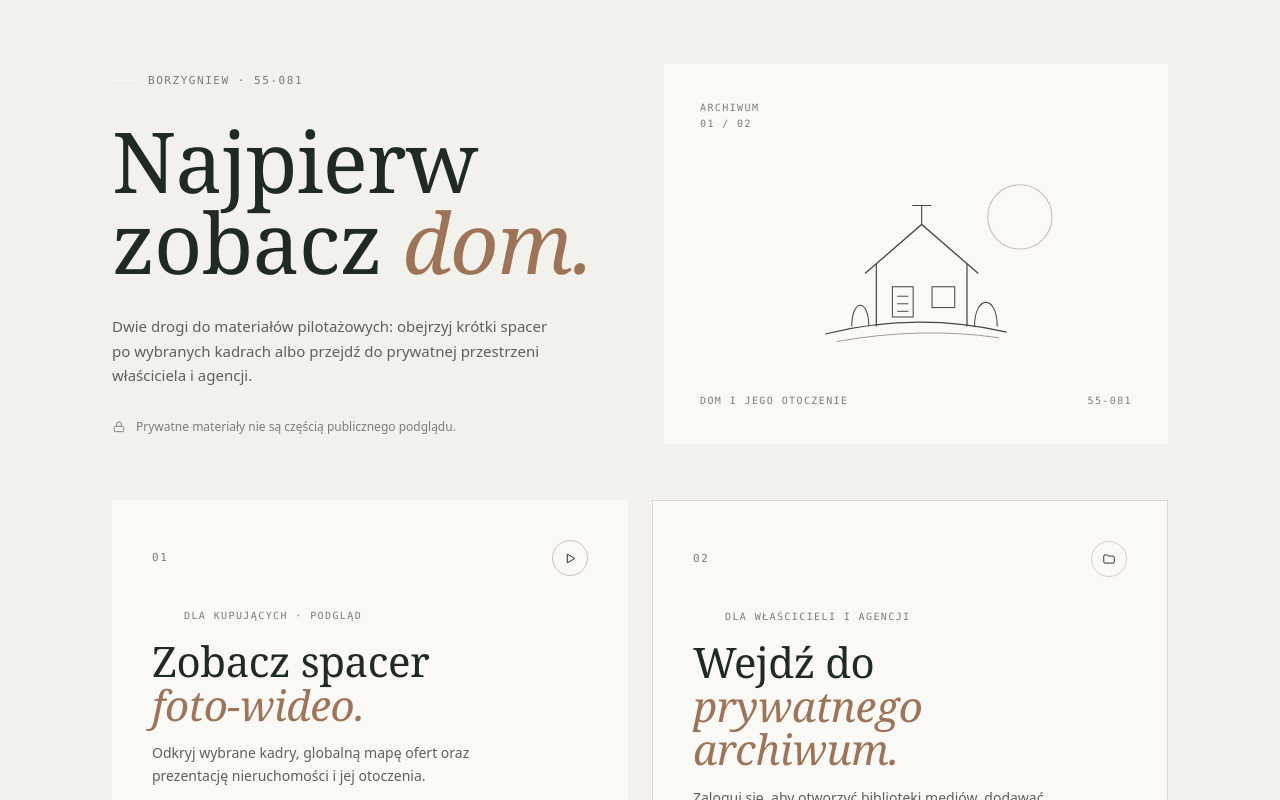
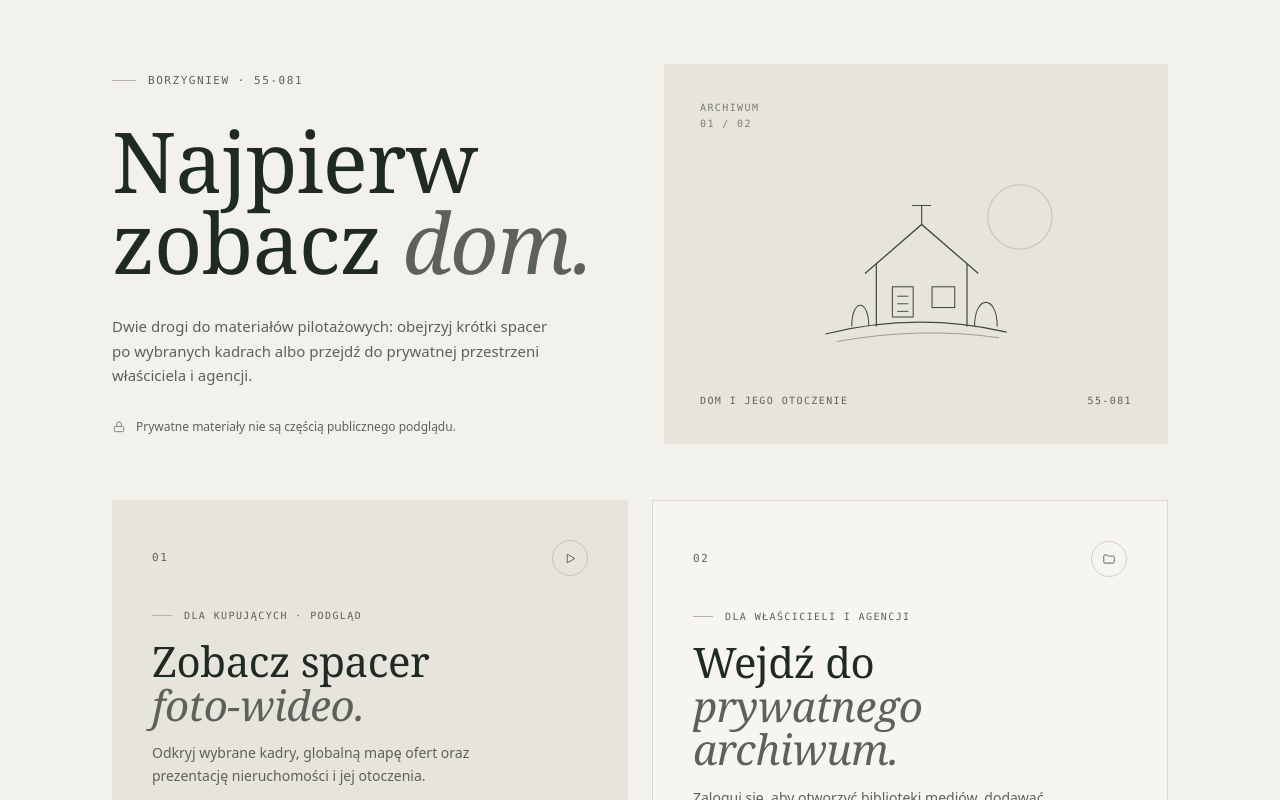
Before and after one commit to radekflis/willa-panorama, a Next.js app: page / in a window 1280 px wide. Shown: the top 800 px of the page. Built offline with nearby package versions, Linux system fonts and the light colour scheme.

Commit message:
UI: Nadpisanie ciemnych kart Tailwind v4 i klas glass na jasny styl Borzygniew

```diff
--- a/src/app/globals.css
+++ b/src/app/globals.css
@@ -762,53 +762,46 @@ main input, main textarea, main select {
   border-color: var(--border-hairline) !important;
 }
 
-
 /* === KARTY EDYTORSKIE (BEZ GRADIENTOW) === */
-/* Usuwamy ciemne gradienty, cienie i zaokraglone "balony" wewnatrz main */
-main [class*="bg-gradient"],
-main [class*="from-"],
-main [class*="bg-slate-"],
-main [class*="bg-zinc-"],
-main [class*="bg-gray-"],
-main [class*="bg-neutral-"],
-main [class*="bg-[#"] {
+/* Nadpisanie wszystkich ciemnych kart, gradientow Tailwind v4 (bg-linear) i klas glass/bento poza paskiem bocznym */
+:where(body) :not(aside):not(aside *):is(
+  [class*="bg-linear"],
+  [class*="bg-gradient"],
+  [class*="glass"],
+  [class*="bento"],
+  [class*="card"],
+  [class*="panel"],
+  [class*="bg-slate-"],
+  [class*="bg-zinc-"],
+  [class*="bg-gray-"],
+  [class*="bg-neutral-"],
+  [class*="bg-[#0"],
+  [class*="bg-[#1"],
+  [class*="bg-[#2"]
+) {
   background-image: none !important;
   background-color: #FAF9F6 !important;
-  border-color: #DDD8CD !important;
+  border: 1px solid #DDD8CD !important;
   box-shadow: none !important;
-}
-
-/* Czyste, architektoniczne narozniki zamiast mocnych zaokraglen */
-main .rounded-3xl,
-main .rounded-2xl,
-main .rounded-xl {
+  backdrop-filter: none !important;
   border-radius: 6px !important;
 }
 
-/* Wyrazny kontrast tekstu na jasnych kartach */
-main h1, main h2, main h3, main h4,
-main .text-white, main [class*="text-slate-1"], main [class*="text-slate-2"], main [class*="text-zinc-1"] {
+/* Wyrazny ciemny tekst na jasnych kartach */
+:where(body) :not(aside):not(aside *):is(h1, h2, h3, h4, strong, .text-white, [class*="text-slate-1"], [class*="text-slate-2"], [class*="text-zinc-1"]) {
   color: #1F2A24 !important;
 }
-main p, main [class*="text-slate-3"], main [class*="text-slate-4"], main [class*="text-slate-5"], main [class*="text-zinc-4"] {
+:where(body) :not(aside):not(aside *):is(p, span, [class*="text-slate-3"], [class*="text-slate-4"], [class*="text-slate-5"], [class*="text-zinc-4"]) {
   color: #5C625B !important;
 }
 
-/* Subtelne ikony i obramowania w kartach */
-main a[class*="rounded"], main div[class*="border"] {
-  border-color: #DDD8CD !important;
-}
-main a[class*="rounded"]:hover {
-  background-color: #EFECE5 !important;
-}
-
-/* Terakotowe przyciski glowne (zachowujemy bialy tekst) */
-main button[type="submit"],
-main .bg-emerald-500,
-main .bg-amber-500,
-main .bg-cyan-500 {
+/* Terakotowe przyciski glowne z bialym tekstem */
+:where(body) :not(aside):not(aside *):is(button[type="submit"], .bg-emerald-500, .bg-amber-500, .bg-cyan-500) {
   background-image: none !important;
   background-color: #C9734E !important;
   color: #FFFFFF !important;
   border-color: transparent !important;
 }
+:where(body) :not(aside):not(aside *):is(button[type="submit"], .bg-emerald-500, .bg-amber-500, .bg-cyan-500) * {
+  color: #FFFFFF !important;
+}
```
